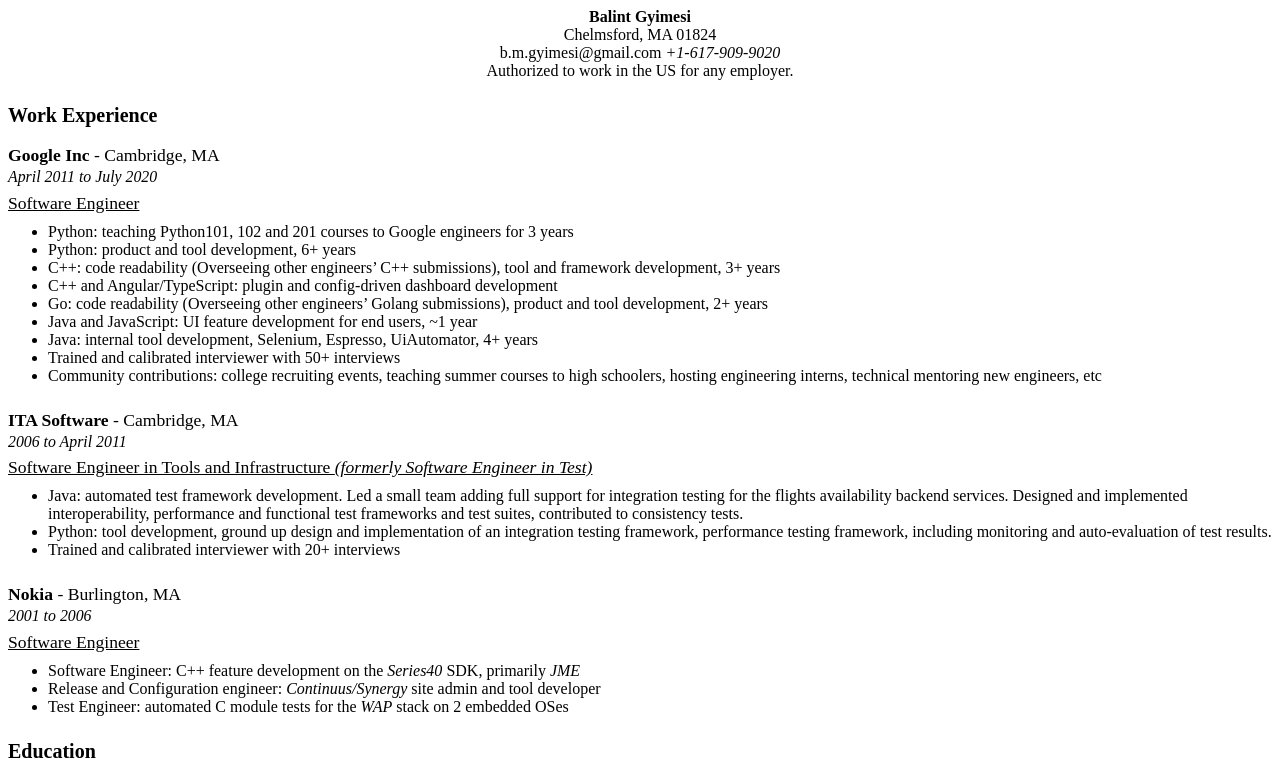
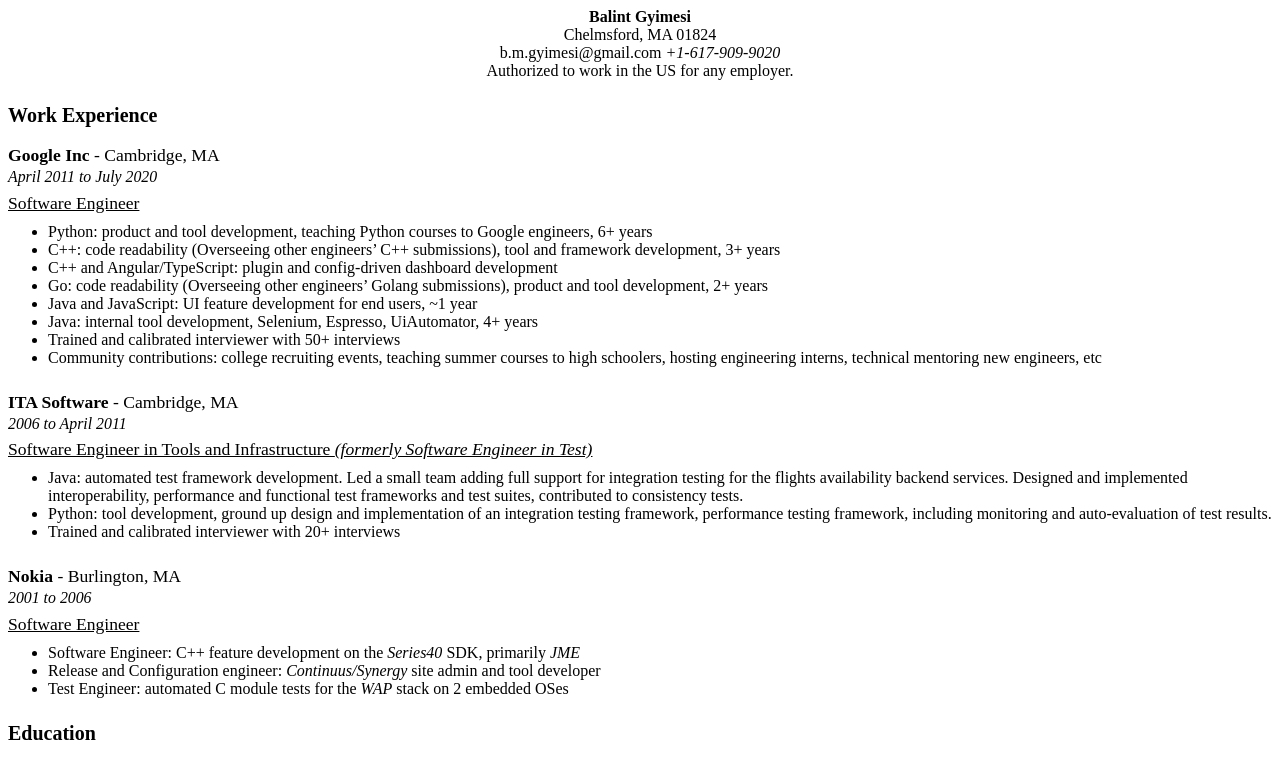
Before and after one commit to sailingpalmtree/balint-gyimesi.github.io, a plain HTML site: page resume/balint_gyimesi_resume.html in a window 1280 px wide. Shown: the top 760 px of the page. Drawn offline with Linux system fonts and the light colour scheme.

Commit message:
Update balint_gyimesi_resume.html
Consolidate Python items, do not call out the 3 diferent courses.

```diff
--- a/resume/balint_gyimesi_resume.html
+++ b/resume/balint_gyimesi_resume.html
@@ -20,8 +20,7 @@
       <span class="duration">April 2011 to July 2020</span></h2>
     <h3>Software Engineer</h3>
     <ul>
-      <li>Python: teaching Python101, 102 and 201 courses to Google engineers for 3 years</li>
-      <li>Python: product and tool development, 6+ years</li>
+      <li>Python: product and tool development, teaching Python courses to Google engineers, 6+ years</li>
       <li>C++: code readability (Overseeing other engineers’ C++ submissions), tool and framework development, 3+ years</li>
       <li>C++ and Angular/TypeScript: plugin and config-driven dashboard development</li>
       <li>Go: code readability (Overseeing other engineers’ Golang submissions), product and tool development, 2+ years</li>
```
